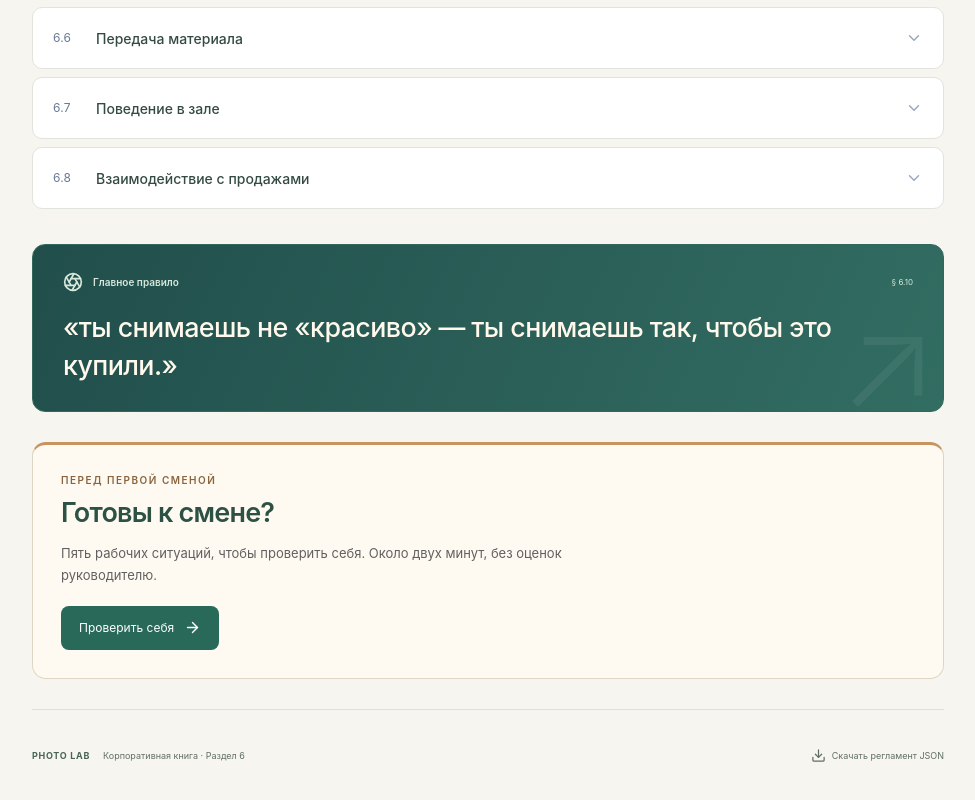
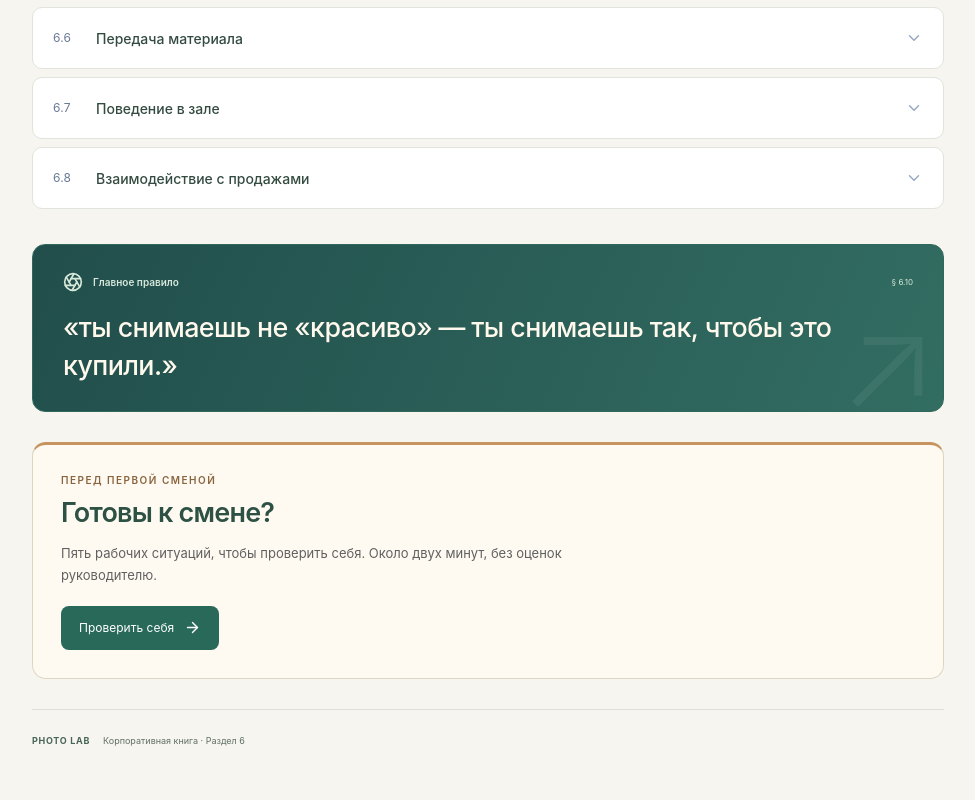
Before and after one commit to sergeirichka-code/photo-lab-knowledge-base., a React (Vite) app: page / in a window 1280 px wide. Shown: the part 2200-3000 px from the top of the page, without its empty margins (282-1257 px from the left). After the commit the page ends 2971 px from the top, so only its background shows below. Built offline with nearby package versions, Linux system fonts and the light colour scheme.

Commit message:
Remove JSON download link from footer

```diff
--- a/src/App.tsx
+++ b/src/App.tsx
@@ -1,5 +1,5 @@
 import {useEffect,useRef,useState} from 'react';
-import {Aperture,ArrowRight,ArrowUpRight,BookOpen,BriefcaseBusiness,Camera,Check,ChevronDown,Clock3,Download,FileText,Menu,Search,ShieldBan,Users,X,Zap,GraduationCap} from 'lucide-react';
+import {Aperture,ArrowRight,ArrowUpRight,BookOpen,BriefcaseBusiness,Camera,Check,ChevronDown,Clock3,FileText,Menu,Search,ShieldBan,Users,X,Zap,GraduationCap} from 'lucide-react';
 import data from '../public/photographer.json';
 import {matches,segments} from './search.mjs';
 import {activeSection} from './navigation.mjs';
@@ -46,7 +46,7 @@ export default function App(){
  {searching&&resultCount===0?<div className="empty-state"><Search size={32}/><h3>Ничего не нашлось</h3><p>Попробуйте другое слово или более короткий запрос.</p><button className="primary-button" onClick={()=>{setQuery('');input.current?.focus()}}>Показать все правила <ArrowRight size={17}/></button></div>:data.categories.map((category,index)=>{const cards=shown.filter(c=>c.category===category.id);if(!cards.length)return null;const Icon=icons[category.id as keyof typeof icons];return <section className={'rule-section '+category.id} id={category.id} tabIndex={-1} key={category.id}><div className="category-header"><span className="category-icon"><Icon size={20}/></span><div><h3>{category.title}<span>{cards.length}</span></h3><p>{category.description}</p></div><span className="section-index">0{index+1}</span></div><div className="cards">{cards.map(card=><RuleCard key={card.id} card={card} query={query} open={searching||expanded.has(card.id)} onToggle={()=>toggle(card.id)} forced={searching}/>)}</div></section>})}
  {mainVisible&&<section className="main-rule" id="main-rule"><div className="main-rule-label"><Aperture size={20}/><span>{data.mainRule.title}</span><small>§ 6.10</small></div><p>«<Highlight text={data.mainRule.blocks[0]} query={query}/>»</p><span className="main-rule-decor" aria-hidden="true">↗</span></section>}
  {!searching&&<Quiz onSource={jump}/>}
- <footer><div><span className="footer-brand">PHOTO LAB</span><span>Корпоративная книга · Раздел 6</span></div><a href="/photographer.json" download><Download size={15}/> Скачать регламент JSON</a></footer>
+ <footer><div><span className="footer-brand">PHOTO LAB</span><span>Корпоративная книга · Раздел 6</span></div></footer>
  </main></div></div>
 }
 function RuleCard({card,query,open,onToggle,forced}:{card:Card;query:string;open:boolean;onToggle:()=>void;forced:boolean}){return <article className={'rule-card '+(open?'is-open':'')} id={card.id} tabIndex={-1}><h4><button className="card-toggle" aria-expanded={open} aria-controls={card.id+'-content'} onClick={onToggle} disabled={forced}><span className="source-number">{card.source.map(s=><Highlight key={s} text={s} query={query}/>)}</span><span className="card-title"><Highlight text={card.title} query={query}/></span><ChevronDown size={18}/></button></h4><div id={card.id+'-content'} hidden={!open} className="card-content">{card.blocks.map((block,i)=><p key={i}><Highlight text={block} query={query}/></p>)}</div></article>}
```
